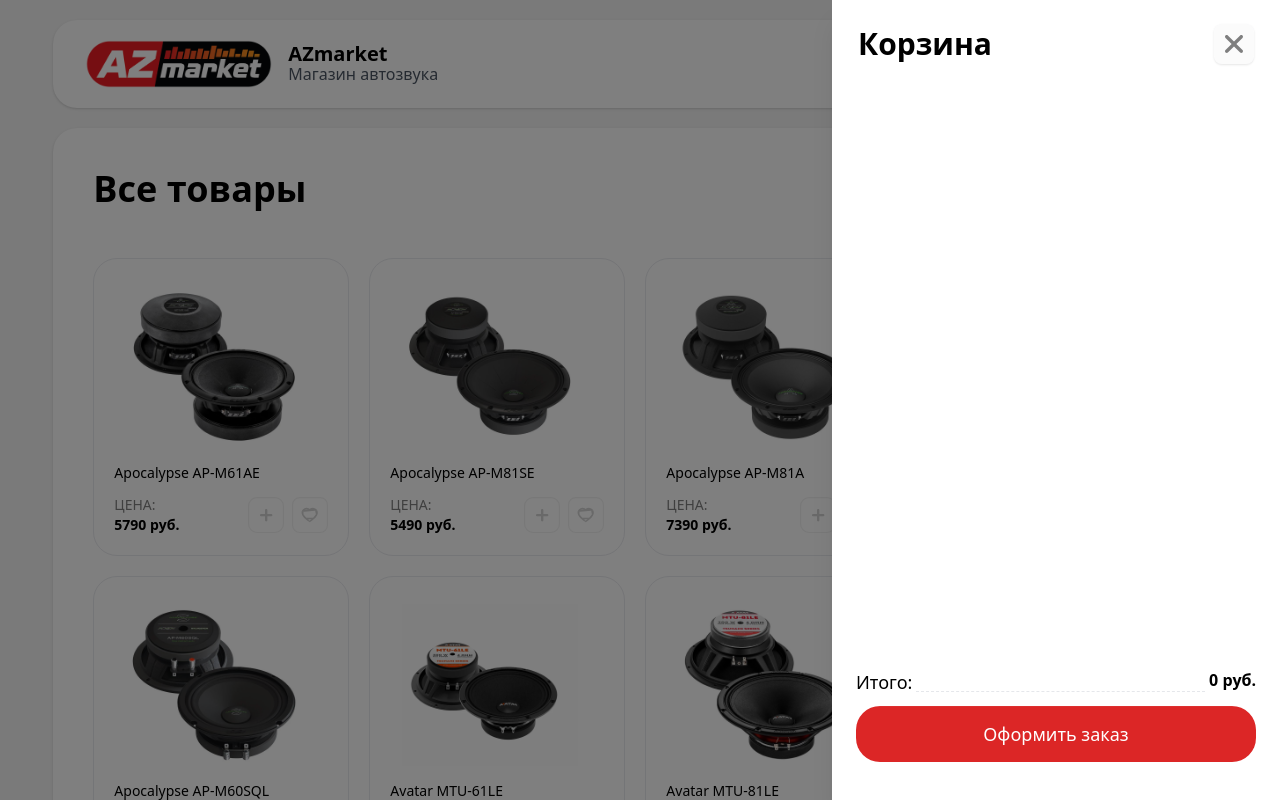
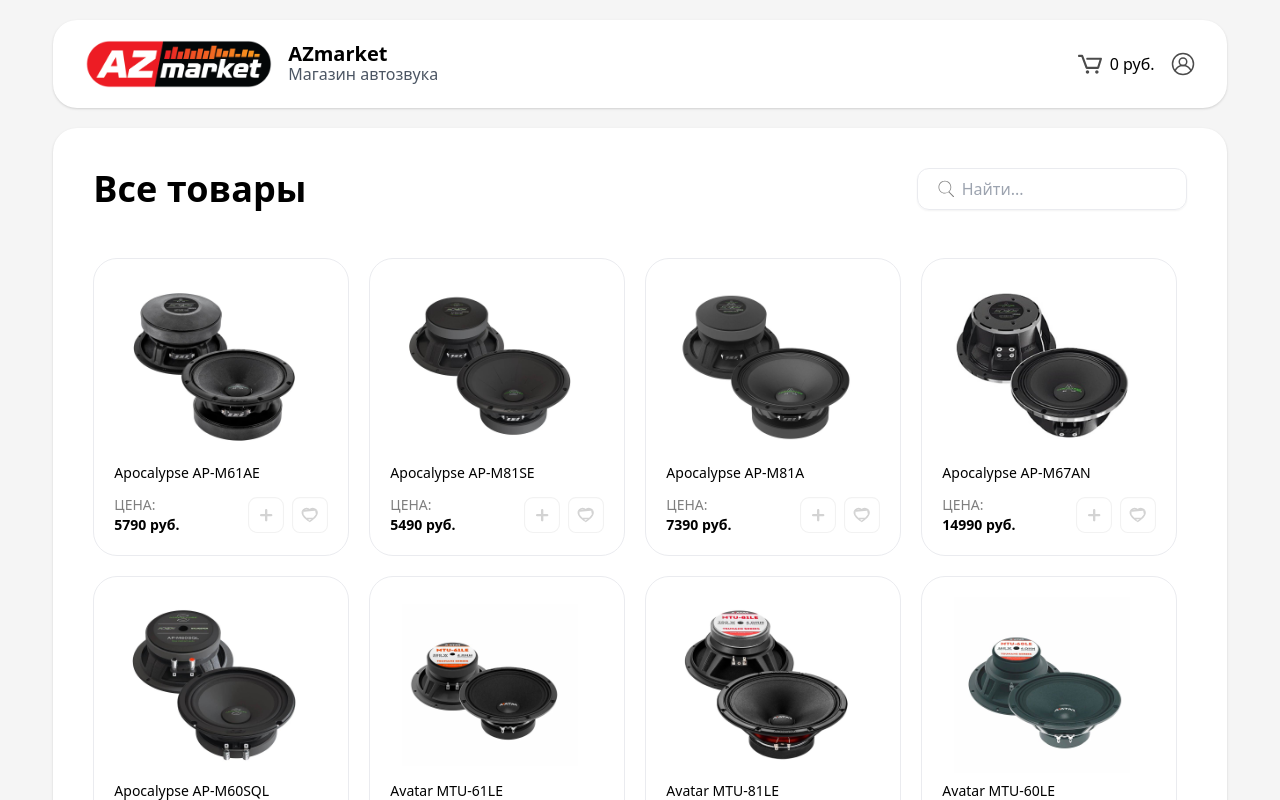
Before and after one commit to Avilov01/az-market-react, a React (Create React App) app: page / in a window 1280 px wide. Shown: the top 800 px of the page. Built offline with nearby package versions, Linux system fonts and the light colour scheme.

Commit message:
test deploy

```diff
--- a/src/App.js
+++ b/src/App.js
@@ -1,3 +1,4 @@
+import { AnimatePresence, motion } from 'framer-motion';
 import { useEffect, useState } from 'react';
 import { useDispatch, useSelector } from 'react-redux';
 import { Card } from './components/Card';
@@ -276,7 +277,12 @@
 
 	return (
 		<div className='max-w-screen-xl m-auto mt-2 pt-3  min-h-screen h-full'>
-			<Drawer opened={isCartOpened} onCloseCart={toggleCartOpened} totalPrice={totalPrice} />
+			<Drawer
+				isCartOpened={isCartOpened}
+				onCloseCart={toggleCartOpened}
+				totalPrice={totalPrice}
+			/>
+
 			<Header onClickCart={toggleCartOpened} totalPrice={totalPrice} />
 			<div className='w-11/12 rounded-3xl bg-white m-auto shadow mt-5 pb-16'>
 				<div className='flex items-center justify-between mb-2 p-10'>
--- a/src/components/Drawer.jsx
+++ b/src/components/Drawer.jsx
@@ -1,23 +1,31 @@
-import { motion } from 'framer-motion';
+import { AnimatePresence, motion } from 'framer-motion';
 import React from 'react';
 import { useSelector } from 'react-redux';
 import { CartItem } from './CartItem';
 
-export const Drawer = ({ opened, onCloseCart, totalPrice }) => {
+export const Drawer = ({ onCloseCart, totalPrice, isCartOpened }) => {
 	const { productsCart } = useSelector(state => state.cart);
 
 	return (
-		<div
+		<AnimatePresence>
+			{isCartOpened && (
+				<motion.div
+					initial={{ opacity: 0 }}
+					animate={{ opacity: 1 }}
+					transition={{ duration: 0.5 }}
+					//
 					onClick={onCloseCart}
-			className={`${
-				opened ? ' hidden' : ''
-			} left-0 top-0 w-full h-full bg-black bg-opacity-50 z-10 fixed`}>
+					className='left-0 top-0 w-full h-full bg-black bg-opacity-30 z-10 fixed'>
 					{/* Drawwer */}
+
 					<motion.div
 						initial={{ x: 500 }}
 						animate={{ x: 0 }}
-				transition={{ duration: 1.5, duration: 0.8 }}
-				className='fixed flex flex-col p-6 h-full w-112 bg-white right-0 shadow-xl'
+						exit={{ x: 500 }}
+						transition={{ duration: 0.5, type: 'just', delay: 0.2 }}
+						//
+						style={{ opacity: 1 }}
+						className=' fixed flex flex-col p-6 h-full w-112 bg-white right-0 shadow-xl'
 						onClick={e => e.stopPropagation()}>
 						<h3 className='flex items-center justify-between mb-6 mx-0.5 font-bold text-3xl'>
 							Корзина{' '}
@@ -56,6 +64,8 @@
 							</button>
 						</div>
 					</motion.div>
-		</div>
+				</motion.div>
+			)}
+		</AnimatePresence>
 	);
 };
```
Also changed, not shown: 1 other file (tests, documents, lock files or other folders). Lines whose indentation alone changed are shown as unchanged.
